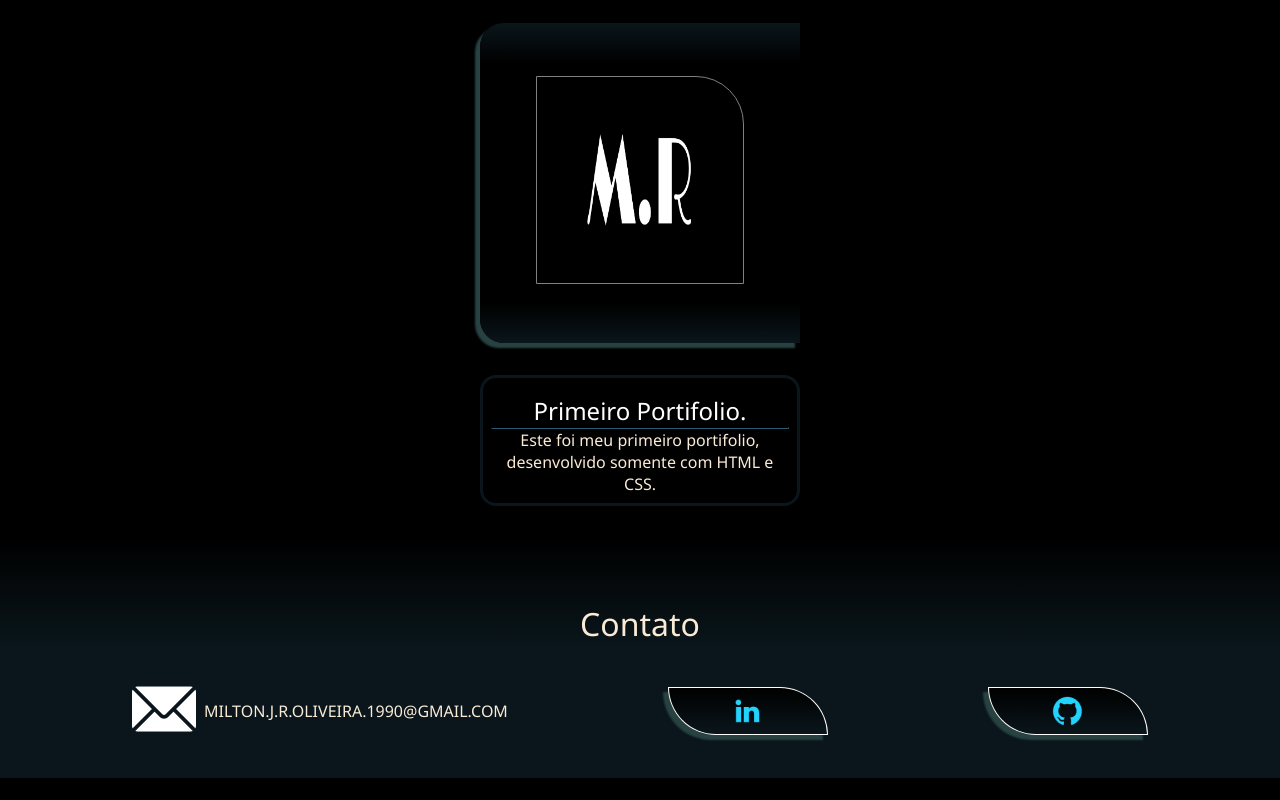
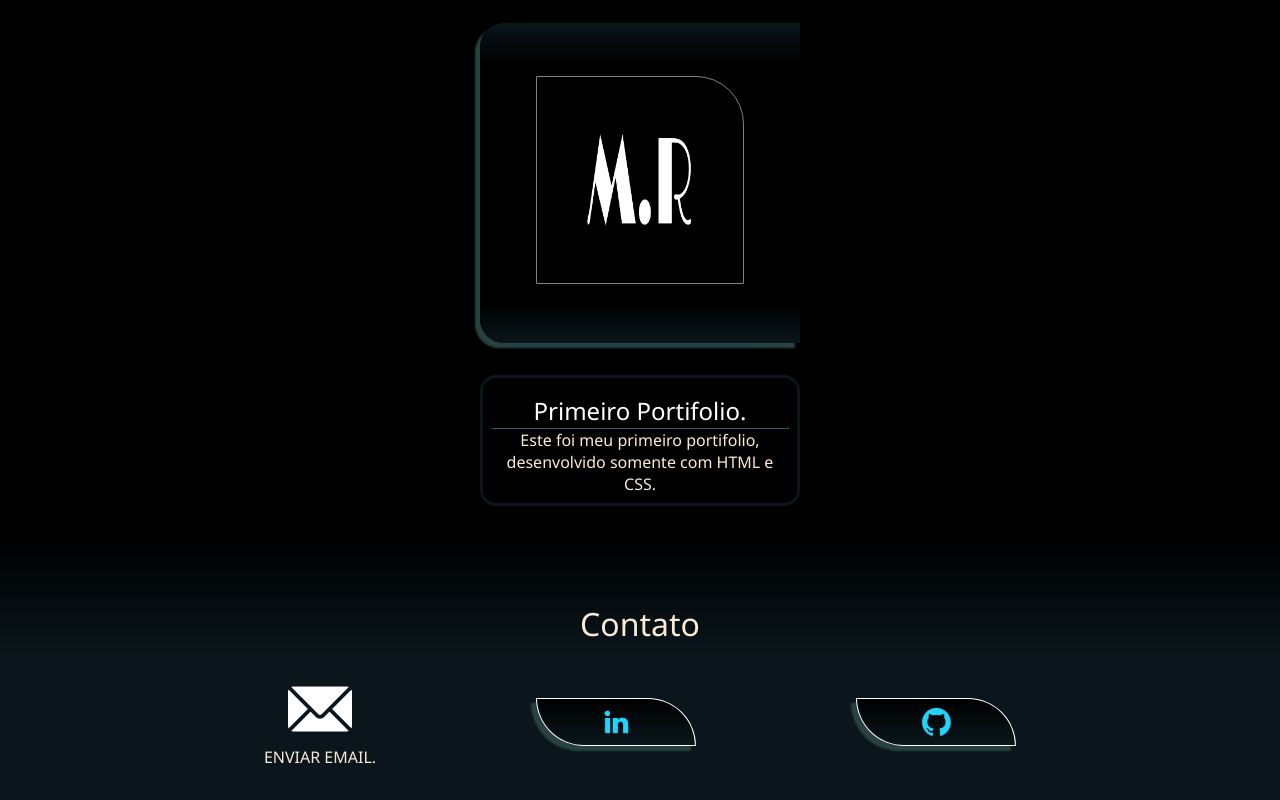
Before and after one commit to Milton-Rocha-Oliveira/portifolio-angular, an Angular app: page / in a window 1280 px wide. Shown: the part 2162-2962 px from the top of the page. Before the commit the page ends 2940 px from the top, so only its background shows below. Built offline with nearby package versions, Linux system fonts and the light colour scheme.

Commit message:
portifolio 2.0

```diff
--- a/src/app/components/contact/contact.component.css
+++ b/src/app/components/contact/contact.component.css
@@ -28,12 +28,11 @@
 }
 
 .contact__container-email{
-    gap: 0.5rem;
     display: flex;
-    flex-direction: row;
+    flex-direction: column  ;
 
     align-items: center;
-    font-weight: 200;
+    font-weight: 100;
 }
 
 .contact__container-email > img{
--- a/src/app/components/contact/contact.component.ts
+++ b/src/app/components/contact/contact.component.ts
@@ -10,5 +10,5 @@ import { Component, Input } from '@angular/core';
 export class ContactComponent {
 
   @Input()
-  email:string = "MILTON.J.R.OLIVEIRA.1990@GMAIL.COM"
+  email:string = "ENVIAR EMAIL."
 }
```
